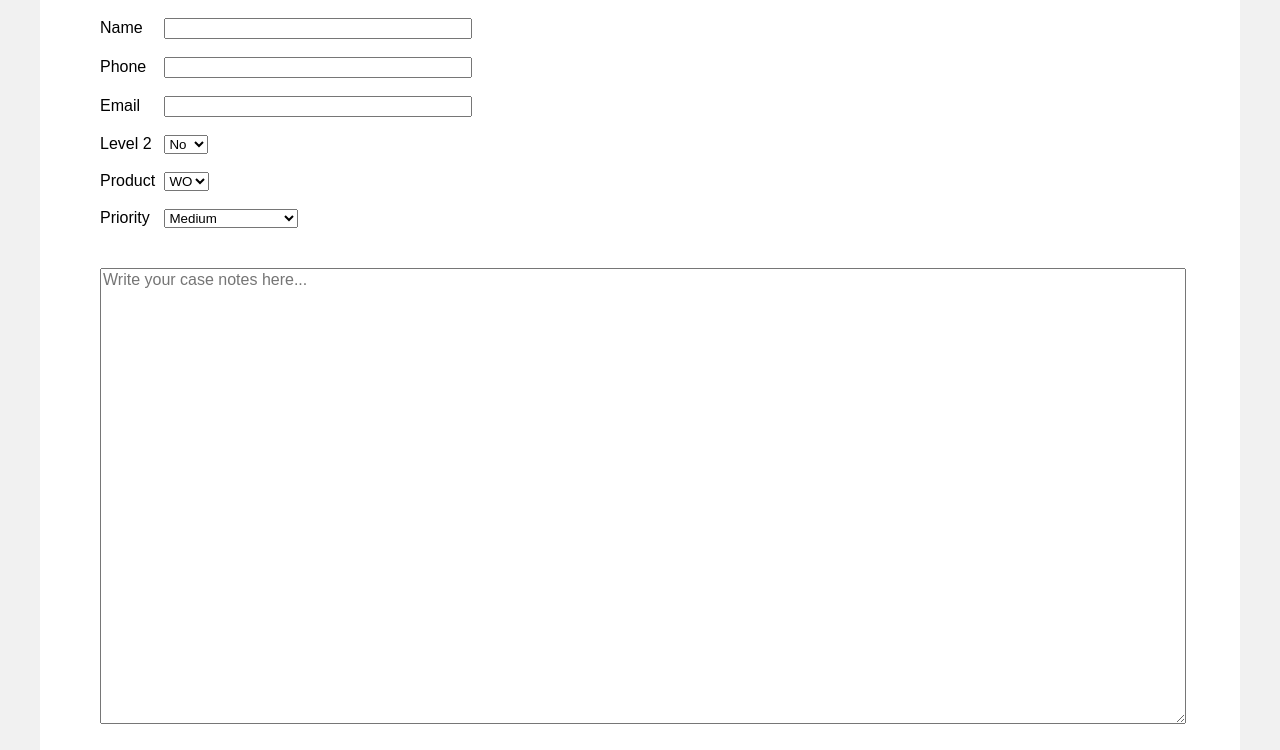
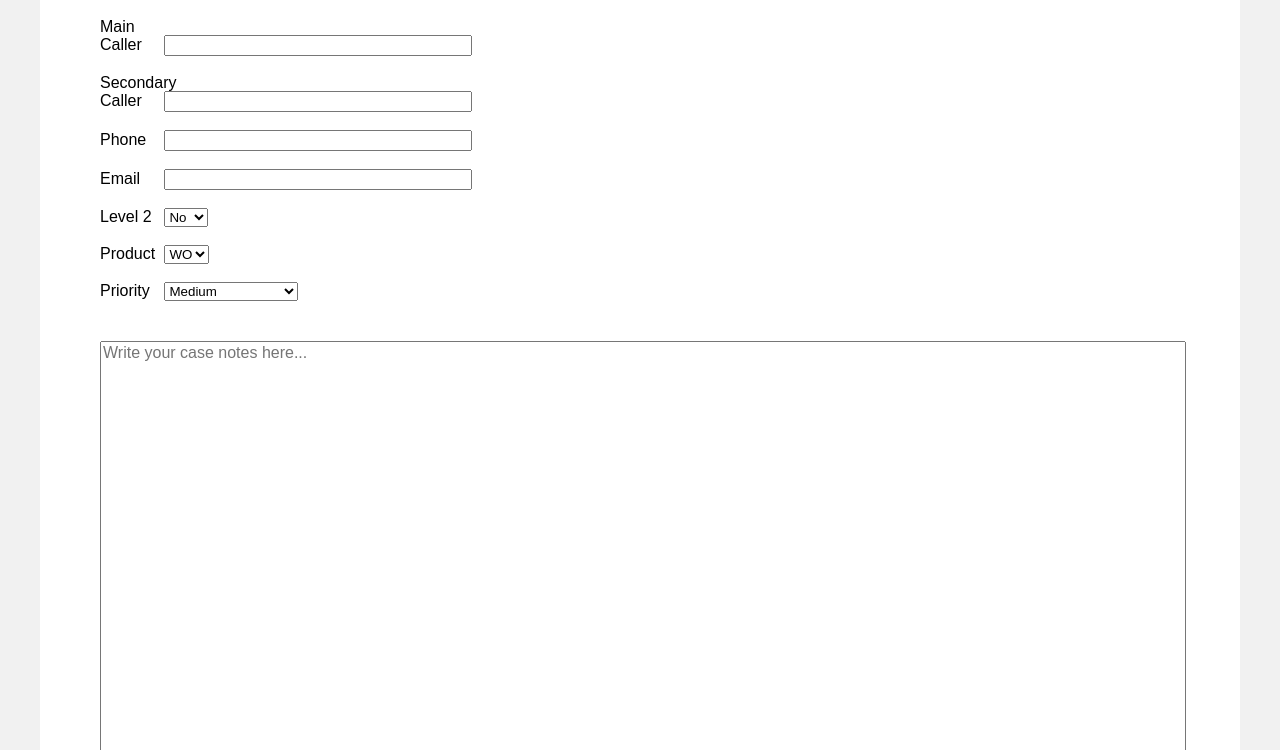
Before and after one commit to Reedh18/reedh18.github.io, a plain HTML site: page index.html in a window 1280 px wide. Shown: the part 50-800 px from the top of the page. Drawn offline with Linux system fonts and the light colour scheme.

Commit message:
Update index.html

```diff
--- a/index.html
+++ b/index.html
@@ -13,8 +13,11 @@
 				<h1 id="headertext">Case Notes Helper</h1>
 			</div>
 			<div class="inputfieldsdiv">
-				<label for="cname">Name</label>
+				<label for="cname1">Main Caller</label>
 				<input class="inputbox" type="text" id="name" name="name">
+				<br></br>
+				<label for="cname2">Secondary Caller</label>
+				<input class="inputbox" type="text" id="name2" name="name2">
 				<br></br>
 				<label for="cnum">Phone</label>
 				<input class="inputbox" type="text" id="num" name="num">
```
